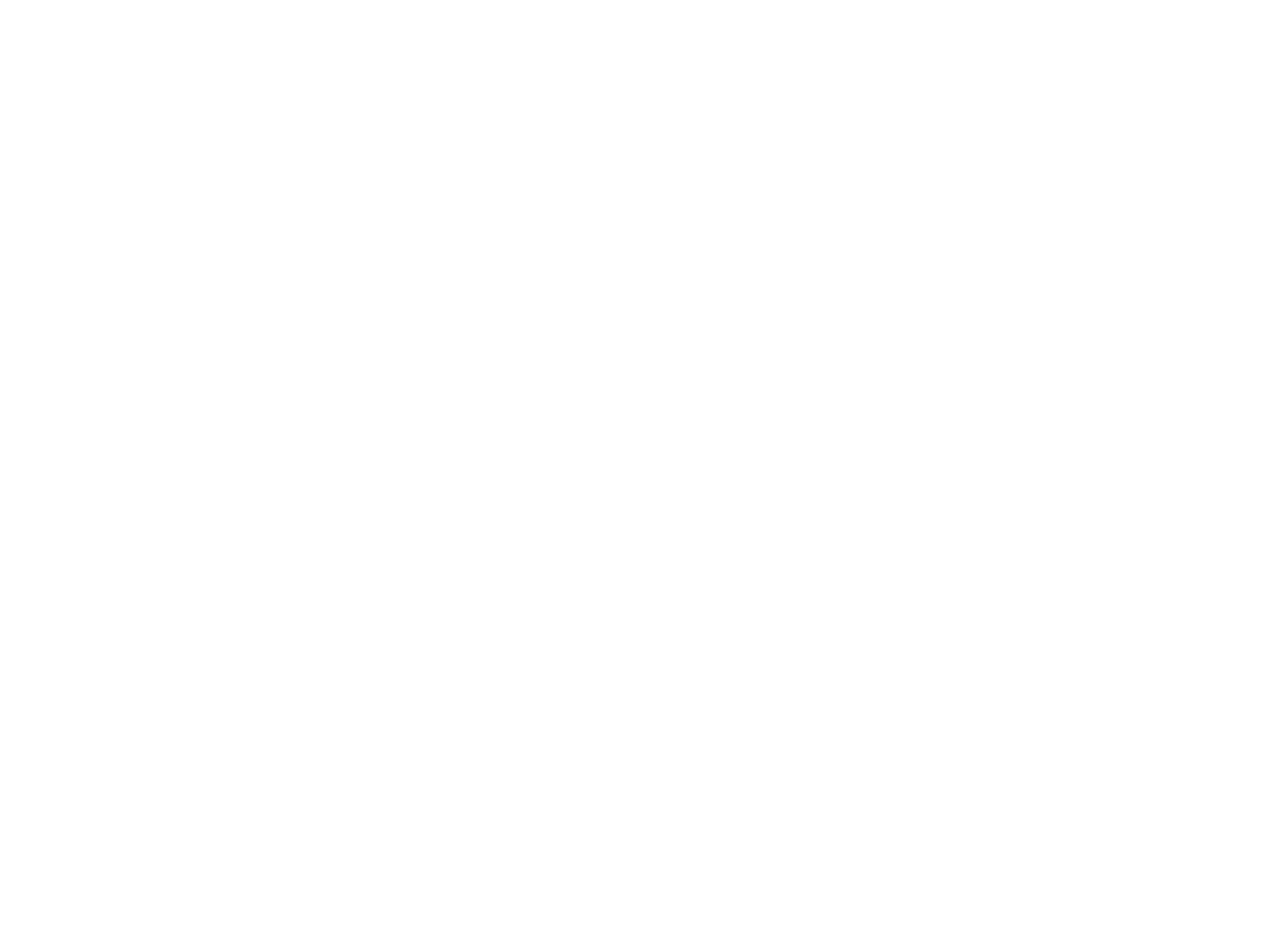
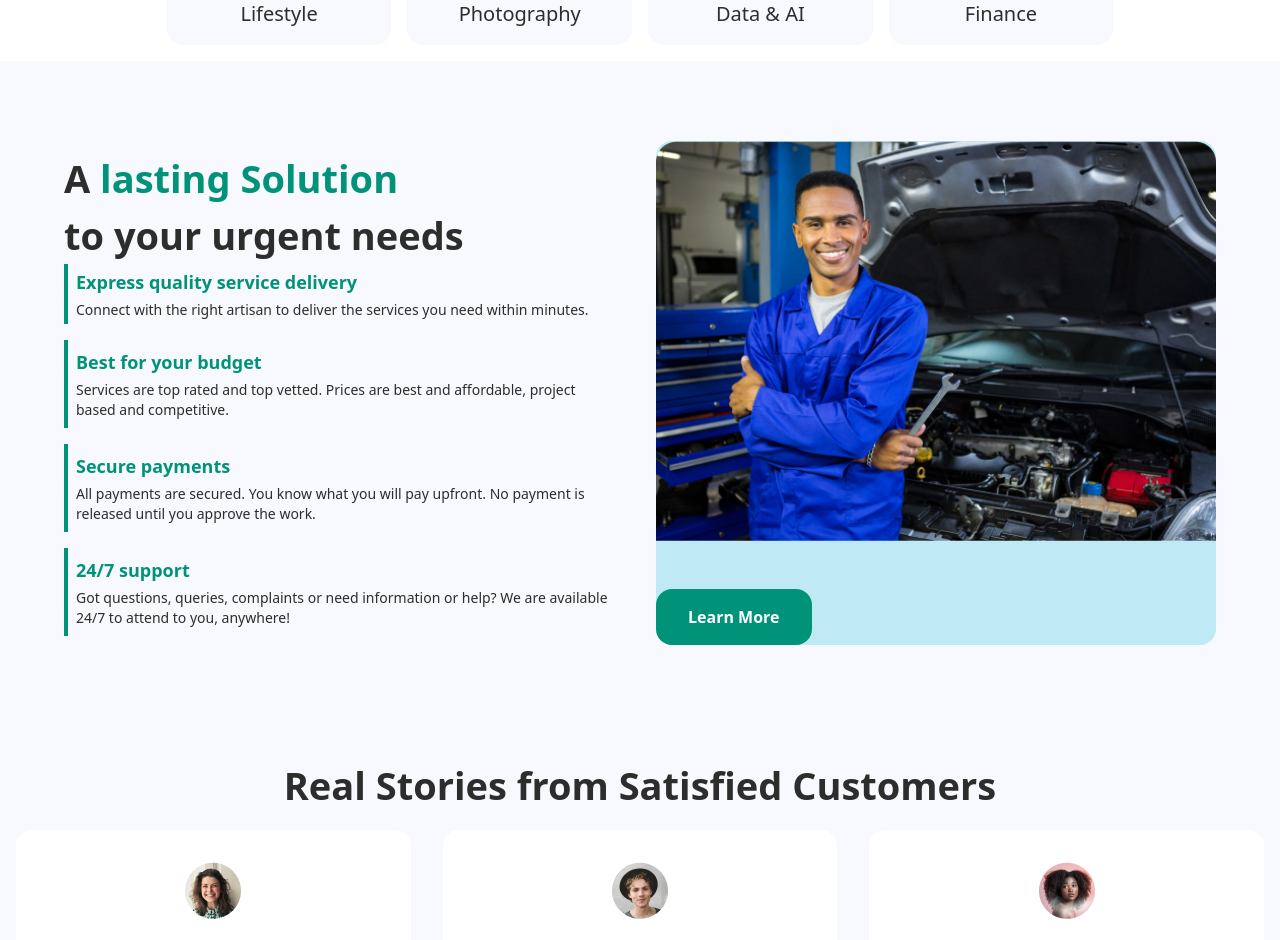
Before and after one commit to adeleke-code/helpmeet-landing-page, a React (Create React App) app: page / in a window 1280 px wide. Shown: the part 2000-2940 px from the top of the page. Before the commit the page ends 1606 px from the top, so only its background shows below. Built offline with nearby package versions, Linux system fonts and the light colour scheme.

Commit message:
feat: Add Features, About & Testimonials sections

```diff
--- a/src/App.tsx
+++ b/src/App.tsx
@@ -1,9 +1,12 @@
 import React from "react";
 import Hero from "./components/Hero";
+import About from "./components/About";
 import Navbar from "./components/Navbar";
 import Crafts from "./components/Crafts";
 import Artisans from "./components/Artisans";
+import Features from "./components/Features";
 import Categories from "./components/Categories";
+import Testimonials from "./components/Testimonials";
 
 function App() {
   return (
@@ -13,6 +16,9 @@
       <Hero />
       <Crafts />
       <Artisans />
+      <Features />
+      <About />
+      <Testimonials />
     </div>
   );
 }
```
